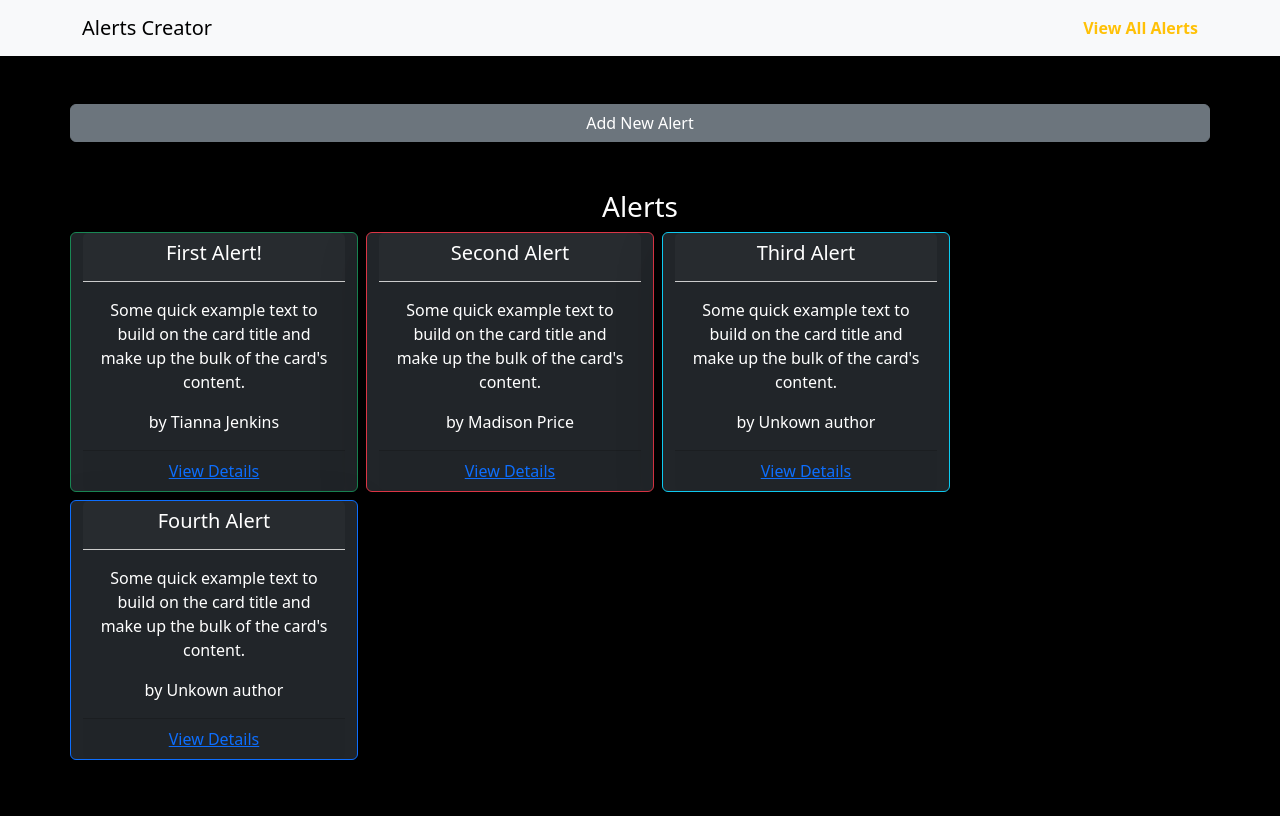
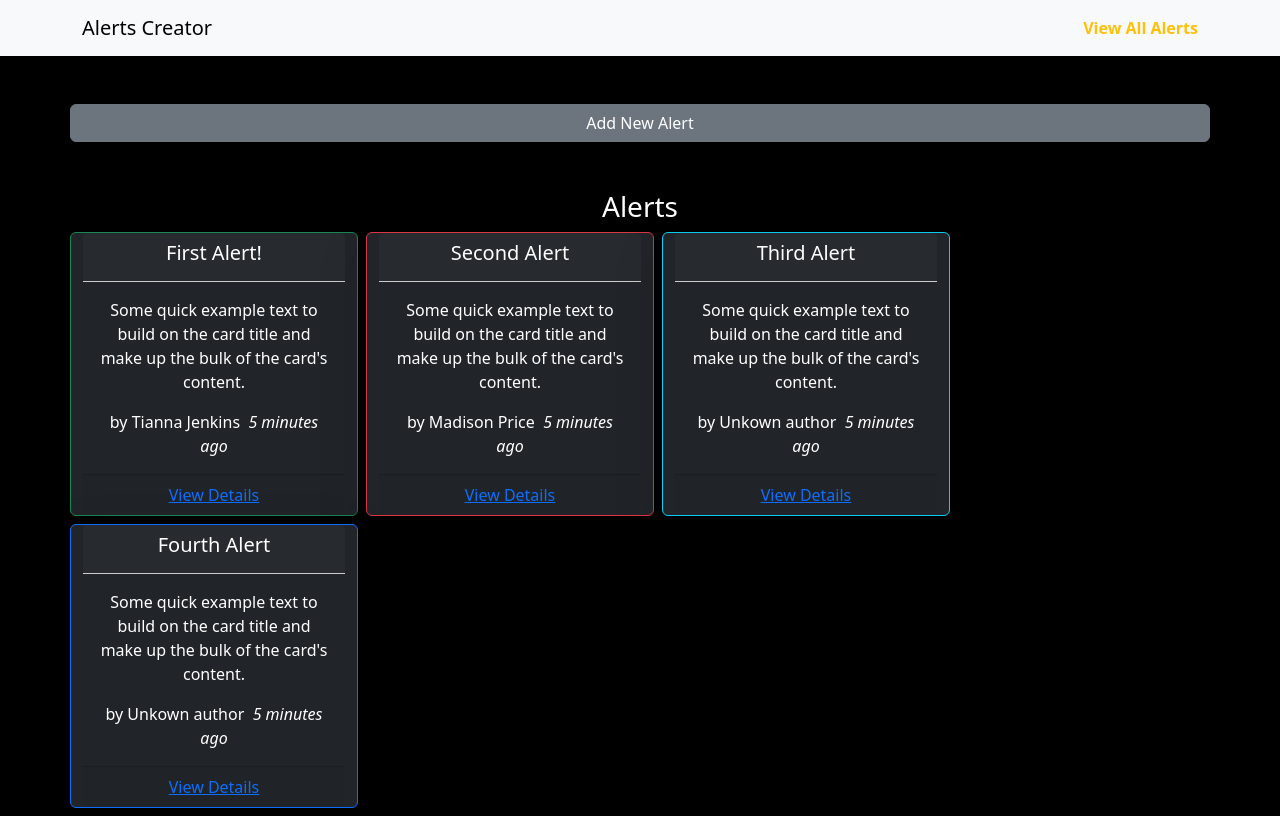
Before and after one commit to suo3/social-feed-redux, a React (Vite) app: page / in a window 1280 px wide. Built offline with nearby package versions, Linux system fonts and the light colour scheme.

Commit message:
add time ago component

```diff
--- a/package.json
+++ b/package.json
@@ -11,6 +11,7 @@
   "dependencies": {
     "@reduxjs/toolkit": "^2.2.5",
     "bootstrap": "^5.3.3",
+    "date-fns": "^4.1.0",
     "react": "^18.2.0",
     "react-bootstrap": "^2.10.9",
     "react-dom": "^18.2.0",
--- a/src/features/alerts/AlertsList.tsx
+++ b/src/features/alerts/AlertsList.tsx
@@ -3,6 +3,7 @@ import { selectAllAlerts } from "./alertsSlice"
 import { Link } from "react-router-dom"
 import { Card, Container, Row } from "react-bootstrap"
 import { AlertAuthor } from "./AlertAuthor"
+import { TimeAgo } from "./TimeAgo"
 
 export const AlertsList = () => {
   const alerts = useAppSelector(selectAllAlerts)
@@ -24,6 +25,7 @@ export const AlertsList = () => {
       <Card.Body>
         <Card.Text>{alert.content.substring(0, 100)}</Card.Text>
         <AlertAuthor userId={alert.user} />
+        <TimeAgo timestamp={alert.date} />
       </Card.Body>
       <Card.Footer>
         <Link to={`/alerts/${alert.id}`}>View Details</Link>
--- a/src/features/alerts/EditAlertForm.tsx
+++ b/src/features/alerts/EditAlertForm.tsx
@@ -2,14 +2,16 @@ import React from "react"
 import { useNavigate, useParams } from "react-router-dom"
 import { Form, Button, Container, Card } from "react-bootstrap"
 import { useAppSelector, useAppDispatch } from "@/app/hooks"
-import { alertUpdated, selectPostById } from "./alertsSlice"
+import { alertUpdated, selectAlertById } from "./alertsSlice"
 
-// omit form element types
+interface EditAlertFormElements {
+  elements: any
+}
 
 export const EditAlertForm = () => {
   const { alertId } = useParams()
 
-  const alert = useAppSelector(state=>selectPostById(state, alertId))
+  const alert = useAppSelector(state => selectAlertById(state, alertId!))
 
   const dispatch = useAppDispatch()
   const navigate = useNavigate()
--- a/src/features/alerts/SingleAlertPage.tsx
+++ b/src/features/alerts/SingleAlertPage.tsx
@@ -3,6 +3,7 @@ import { selectAlertById } from "./alertsSlice"
 import { useAppSelector } from "@/app/hooks"
 import { Card, Container, Row } from "react-bootstrap"
 import { AlertAuthor } from "./AlertAuthor"
+import { TimeAgo } from "./TimeAgo"
 import { selectUserById } from "../users/usersSlice"
 
 export const SingleAlertPage = () => {
@@ -36,6 +37,7 @@ export const SingleAlertPage = () => {
           <Card.Body>
             <Card.Text>{alert.content.substring(0, 100)}</Card.Text>
             <AlertAuthor userId={alert.user} />
+            <TimeAgo timestamp={alert.date} />
             <Link to={`/editAlert/${alert.id}`} className="button">
               Edit Alert
             </Link>
--- /dev/null
+++ b/src/features/alerts/TimeAgo.tsx
@@ -0,0 +1,20 @@
+import { parseISO, formatDistanceToNow } from "date-fns"
+
+interface TimeAgoProps {
+  timestamp: string
+}
+
+export const TimeAgo = ({ timestamp }: TimeAgoProps) => {
+  let timeAgo = ""
+  if (timestamp) {
+    const date = parseISO(timestamp)
+    const timePeriod = formatDistanceToNow(date)
+    timeAgo = `${timePeriod} ago`
+  }
+
+  return (
+    <time dateTime={timestamp} title={timestamp}>
+      &nbsp; <i>{timeAgo}</i>
+    </time>
+  )
+}
--- a/src/features/alerts/alertsSlice.ts
+++ b/src/features/alerts/alertsSlice.ts
@@ -1,5 +1,6 @@
 import { createSlice, nanoid, PayloadAction } from "@reduxjs/toolkit"
 import type { RootState } from "@/app/store"
+import { sub } from "date-fns"
 
 export interface Alert {
   id: string
@@ -7,6 +8,7 @@ export interface Alert {
   content: string
   variant: string
   user: string
+  date: string
 }
 
 type AlertUpdate = Pick<Alert, "id" | "title" | "content" | "variant">
@@ -19,6 +21,7 @@ const initialState: Alert[] = [
       "Some quick example text to build on the card title and make up the bulk of the card's content.",
     variant: "success",
     user: "0",
+    date: sub(new Date(), { minutes: 5 }).toISOString(),
   },
   {
     id: "2",
@@ -27,6 +30,7 @@ const initialState: Alert[] = [
       "Some quick example text to build on the card title and make up the bulk of the card's content.",
     variant: "danger",
     user: "2",
+    date: sub(new Date(), { minutes: 5 }).toISOString(),
   },
   {
     id: "3",
@@ -35,6 +39,7 @@ const initialState: Alert[] = [
       "Some quick example text to build on the card title and make up the bulk of the card's content.",
     variant: "info",
     user: "3",
+    date: sub(new Date(), { minutes: 5 }).toISOString(),
   },
   {
     id: "4",
@@ -43,6 +48,7 @@ const initialState: Alert[] = [
       "Some quick example text to build on the card title and make up the bulk of the card's content.",
     variant: "primary",
     user: "4",
+    date: sub(new Date(), { minutes: 5 }).toISOString(),
   },
 ]
 
@@ -61,6 +67,7 @@ const alertsSlice = createSlice({
           content,
           variant,
           user: userId,
+          date: new Date().toISOString(),
         },
       }
     },
```
Also changed, not shown: 2 other files (tests, documents, lock files or other folders).
